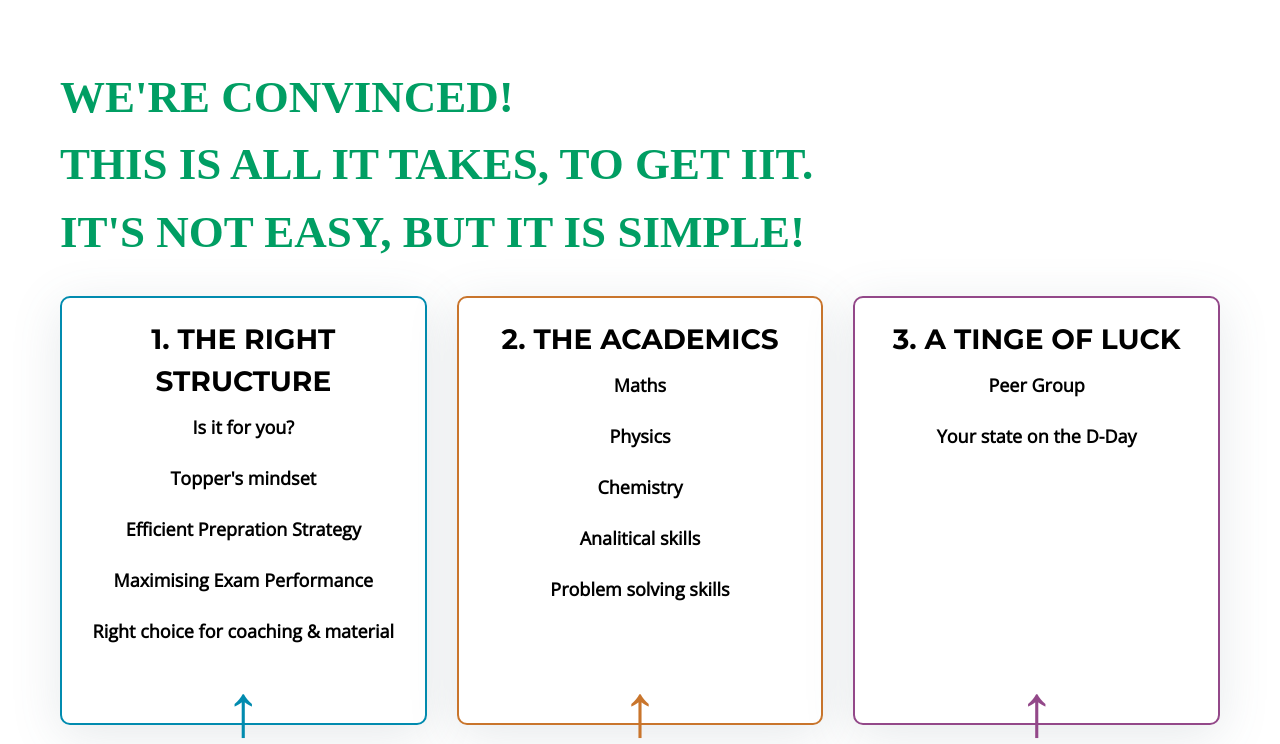
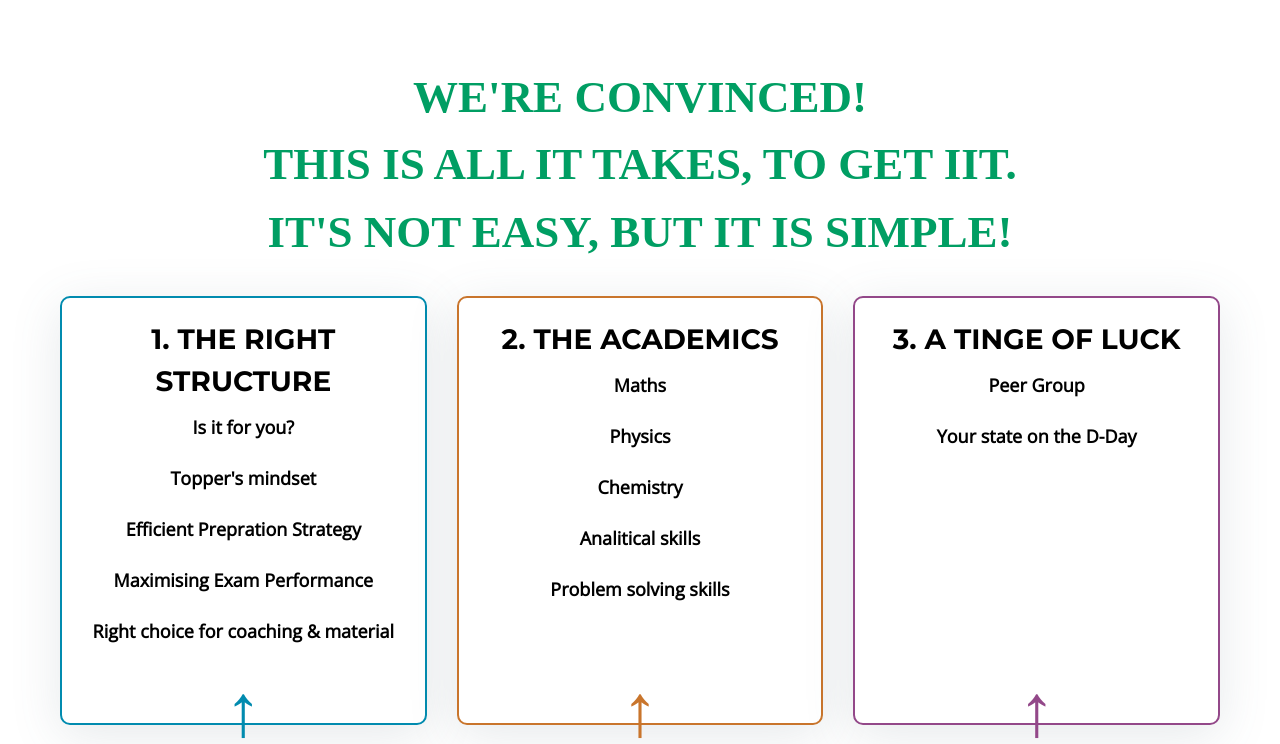
Before and after one commit to guidetoiit/guidetoiit, a plain HTML site: page index.html in a window 1280 px wide. Shown: the part 756-1500 px from the top of the page. Drawn offline with nearby package versions, Linux system fonts and the light colour scheme; grey boxes are pictures that could not be loaded; files whose address does not match are found by name; a web font is replaced by a local one.

Commit message:
Add files via upload

```diff
--- a/css/main.css
+++ b/css/main.css
@@ -2609,6 +2609,9 @@ footer .menu li a:hover {
 .carousel-control-next, .carousel-control-prev{
   top: 20%;
 }
+.center-align{
+  text-align: center;
+}
 
 @media only screen and (max-width: 768px) {
   .page-title{
```
